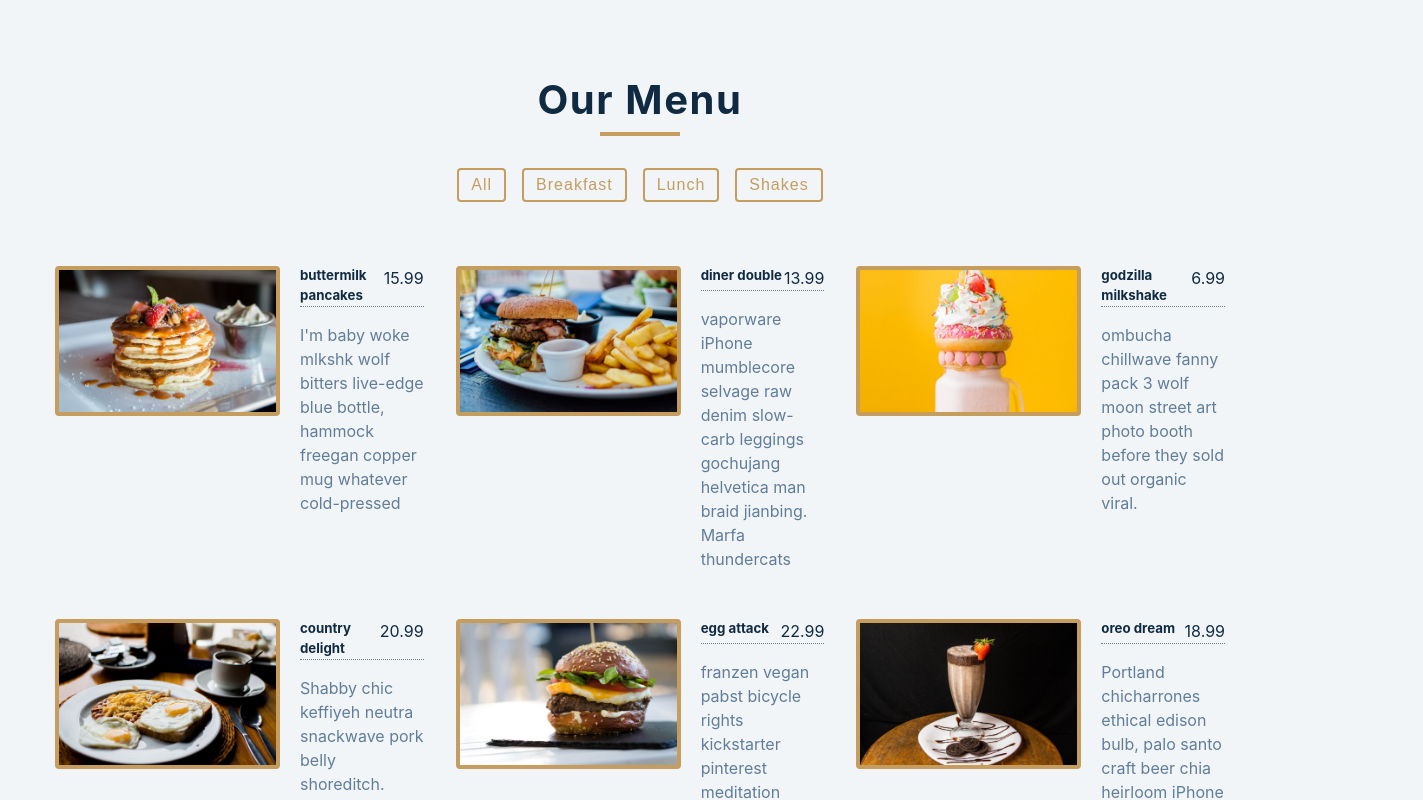
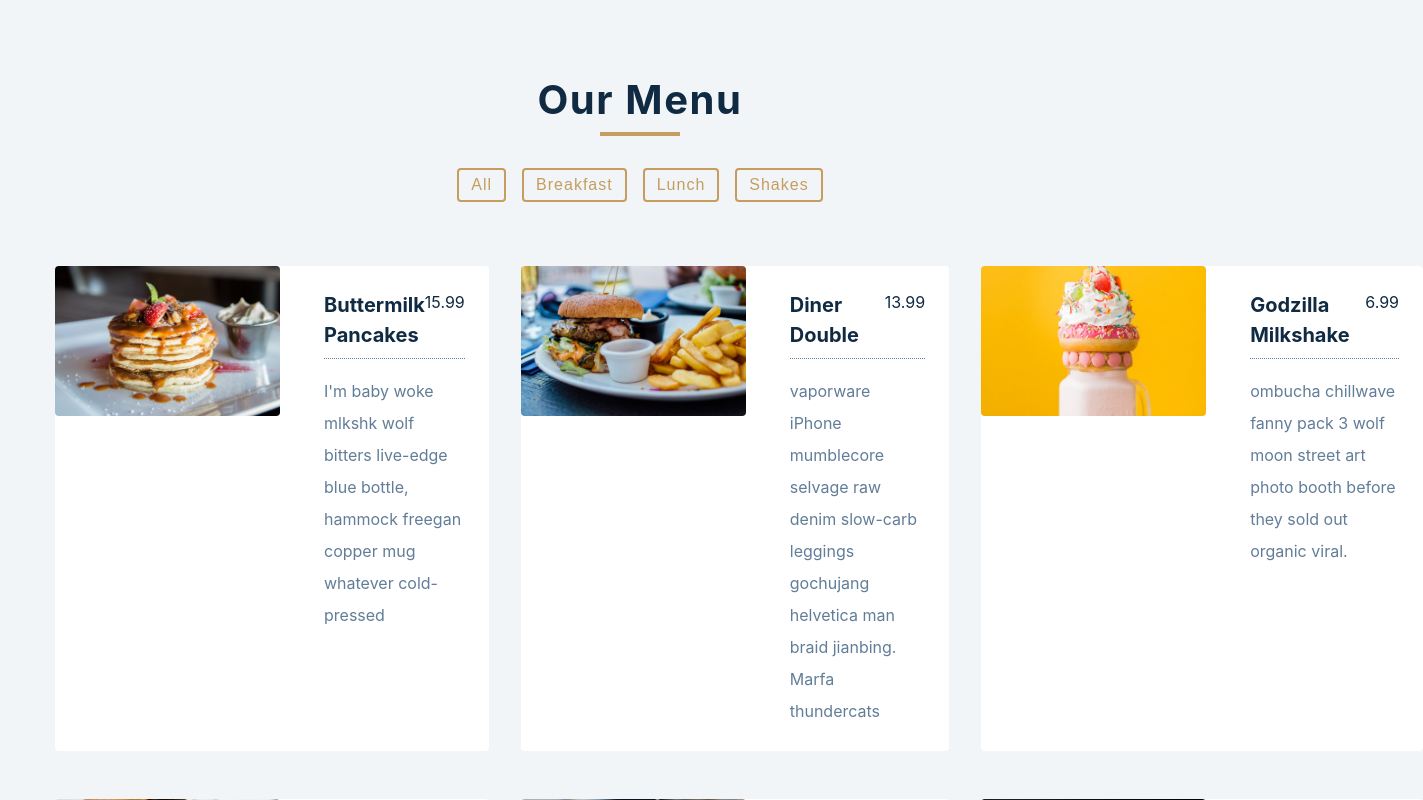
Before and after one commit to lilianlee0213/react-projects, a React (Create React App) app in the folder 05-menu/: page / in a window 1280 px wide. Shown: the top 800 px of the page, 1423 px wide, since content can reach past the window. Built offline with nearby package versions, Linux system fonts and the light colour scheme; the HTML template or start-up script is replaced by a standard one.

Commit message:
style menu

```diff
--- a/05-menu/src/index.css
+++ b/05-menu/src/index.css
@@ -190,21 +190,27 @@ Menu
 	display: grid;
 	gap: 1rem 2rem;
 	max-width: 25rem;
+	border-radius: var(--radius);
+	background-color: var(--clr-white);
 }
 .photo {
 	object-fit: cover;
 	height: 200px;
 	width: 100%;
-	border: 0.25rem solid var(--clr-gold);
 	border-radius: var(--radius);
 	display: block;
+}
+.item-info {
+	padding: 1.5rem;
 }
 .item-info header {
 	display: flex;
 	justify-content: space-between;
 	border-bottom: 0.5px dotted var(--clr-grey-5);
 }
-.item-info h4 {
+.item-info h5 {
+	text-transform: capitalize;
+	font-size: 1.25rem;
 	margin-bottom: 0.5rem;
 }
 .price {
@@ -213,6 +219,7 @@ Menu
 .item-text {
 	margin-bottom: 0;
 	padding-top: 1rem;
+	line-height: 2;
 }
 
 @media screen and (min-width: 768px) {
```
